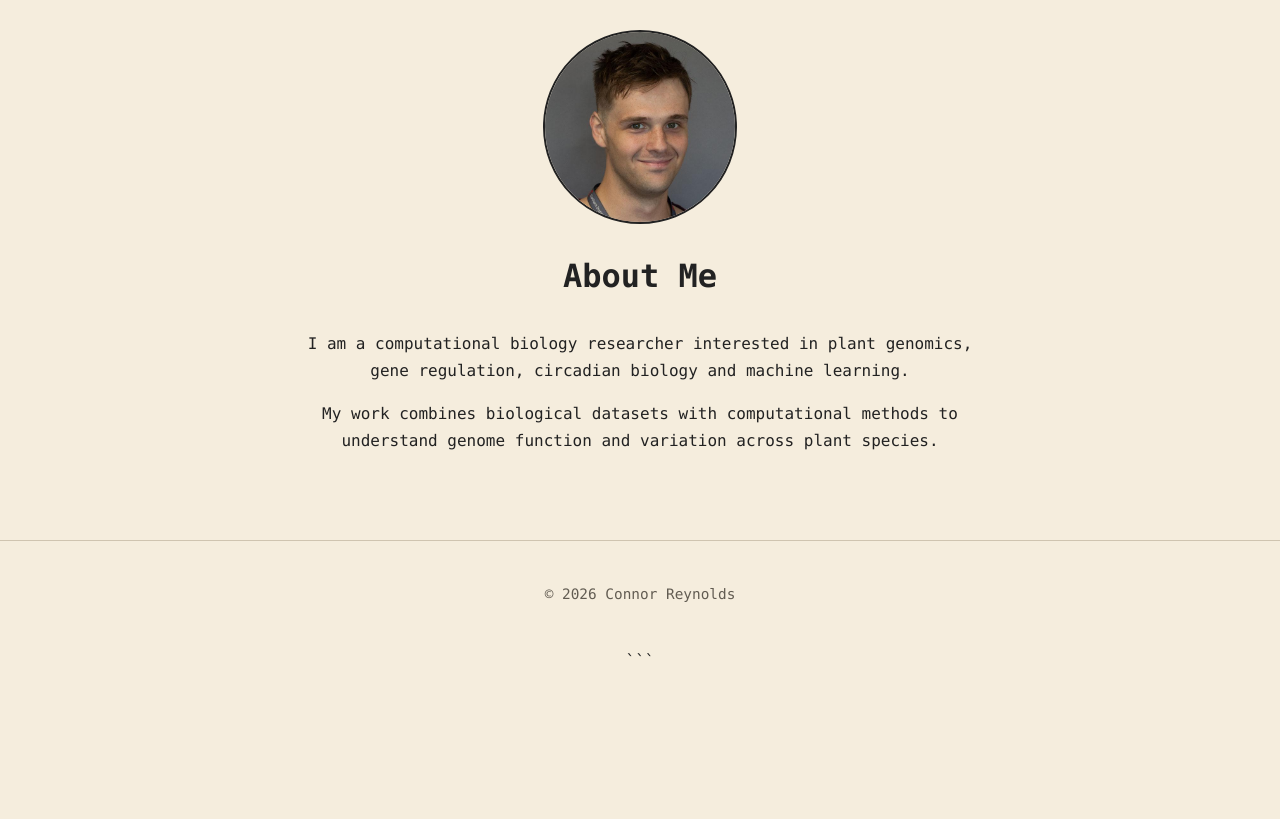
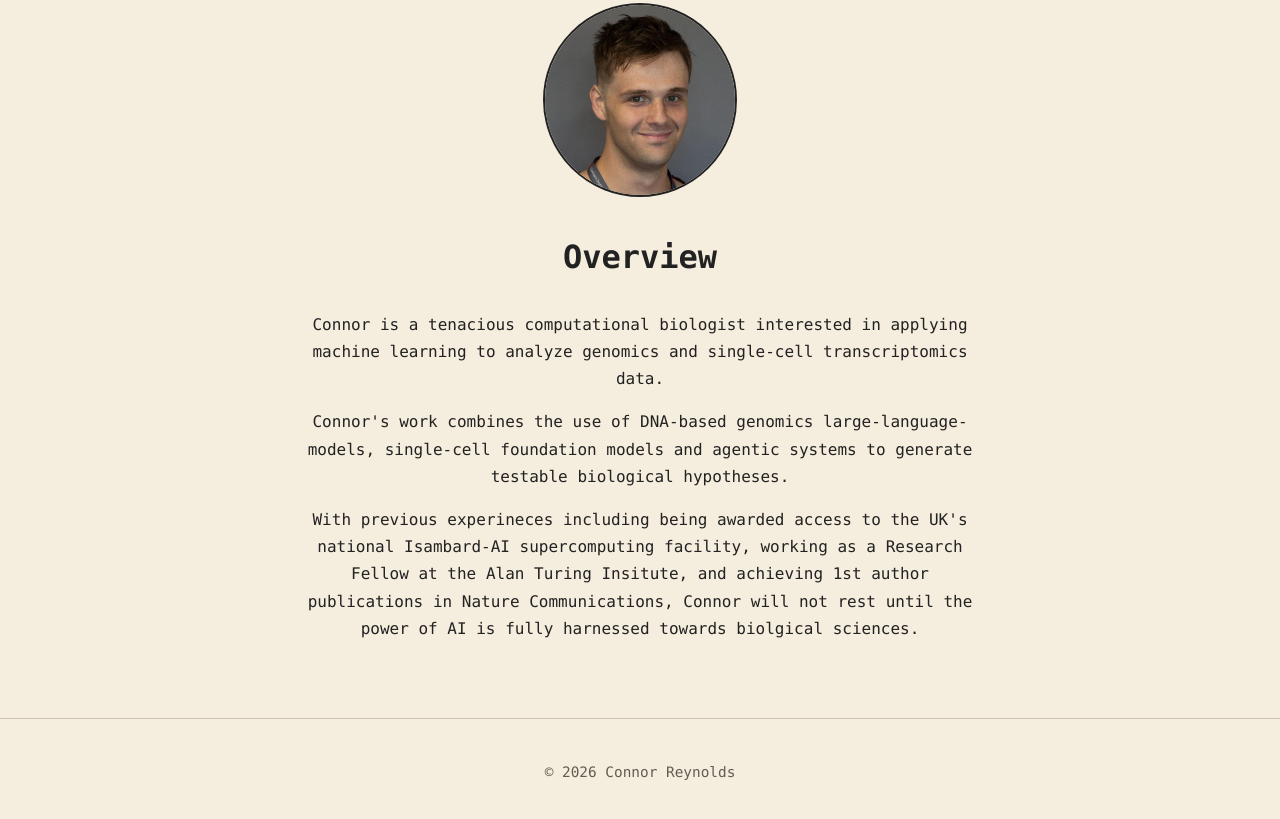
Before and after one commit to ConnorReynoldsUK/ConnorReynoldsUK.github.io, a plain HTML site: page index.html in a window 1280 px wide. Shown: the part 387-1206 px from the top of the page. Before the commit the page ends 1062 px from the top, so only its background shows below. Drawn offline with Linux system fonts and the light colour scheme.

Commit message:
Update index.html

````diff
--- a/index.html
+++ b/index.html
@@ -1,4 +1,3 @@
-```html
 <!DOCTYPE html>
 <html lang="en">
 <head>
@@ -7,7 +6,7 @@
   <!-- Makes the page display correctly on phones -->
   <meta name="viewport" content="width=device-width, initial-scale=1.0">
 
-  <title>Connor | About Me</title>
+  <title>Dr Connor Reynolds | About Me</title>
 
   <style>
     /* Apply the cream background to the entire page */
@@ -162,23 +161,30 @@
   <main>
     <section class="about-section">
 
-      <!-- Remove this image section until images/profile.jpg exists -->
+      <!-- Remove this image section until images/cr_photo.jpg exists -->
       <img
         class="profile-image"
         src="images/cr_photo.jpg"
         alt="Photograph of Connor"
       >
 
-      <h2>About Me</h2>
+      <h2>Overview</h2>
 
       <p>
-        I am a computational biology researcher interested in plant genomics,
-        gene regulation, circadian biology and machine learning.
+        Connor is a tenacious computational biologist interested in applying machine
+        learning to analyze genomics and single-cell transcriptomics data.
       </p>
 
       <p>
-        My work combines biological datasets with computational methods to
-        understand genome function and variation across plant species.
+        Connor's work combines the use of DNA-based genomics large-language-models, single-cell
+        foundation models and agentic systems to generate testable biological hypotheses.
+      </p>
+
+      <p>
+        With previous experineces including being awarded access to the UK's national Isambard-AI
+        supercomputing facility, working as a Research Fellow at the Alan Turing Insitute, and
+        achieving 1st author publications in Nature Communications, Connor will not rest until
+        the power of AI is fully harnessed towards biolgical sciences.
       </p>
 
     </section>
@@ -190,4 +196,3 @@
 
 </body>
 </html>
-```
````
